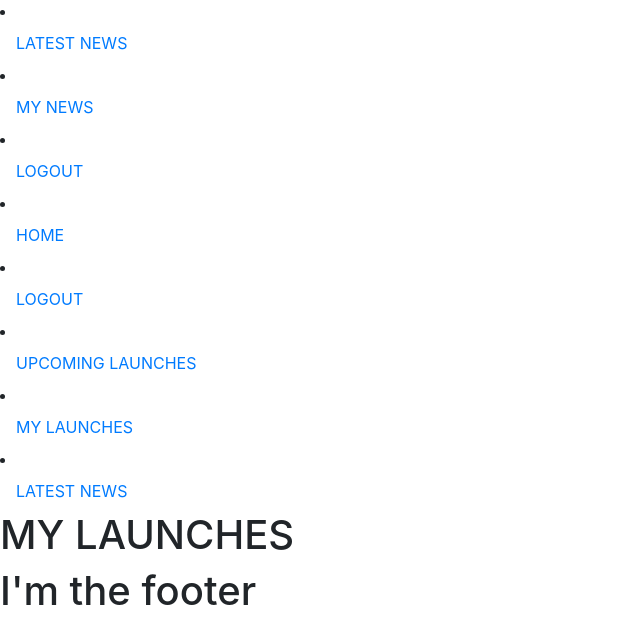
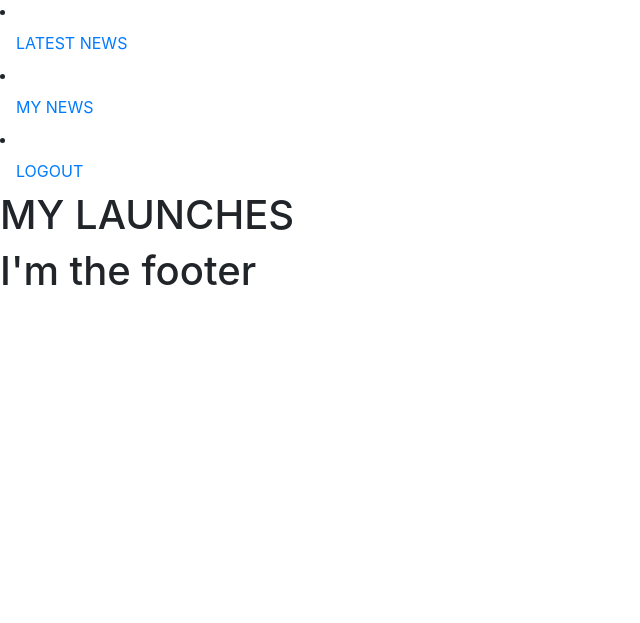
Before and after one commit to Enid-Sky/flask-launch-command, a Flask app: page /my_news in a window 1280 px wide. Shown: the part 257-880 px from the top of the page, without its empty margins (0-640 px from the left). After the commit the page ends 542 px from the top, so only its background shows below. Run offline with Flask 2, Linux system fonts and the light colour scheme; data that the repository does not hold is empty; some libraries are stand-ins or nearby versions.

Commit message:
extend nav from base

```diff
--- a/templates/my_news.html
+++ b/templates/my_news.html
@@ -1,17 +1,9 @@
 {%  extends 'base.html' %}
 
-{% block title %} homepage{%endblock%}
+{% block title %} MY NEWS {%endblock%}
 
 
 {%block body%}
-
-<div>
-    <li class ="nav-item"><a class="nav-link" href="/upcoming">HOME<a></li>
-    <li class ="nav-item"><a class="nav-link" href="/logout">LOGOUT<a></li>
-    <li class ="nav-item"><a class="nav-link" href="/upcoming">UPCOMING LAUNCHES<a></li>
-    <li class ="nav-item"><a class="nav-link" href="/my_launches">MY LAUNCHES<a></li>
-    <li class ="nav-item"><a class="nav-link" href="/all_news">LATEST NEWS<a></li>
-</div>
 
 <h1>MY LAUNCHES</h1>
 
```
